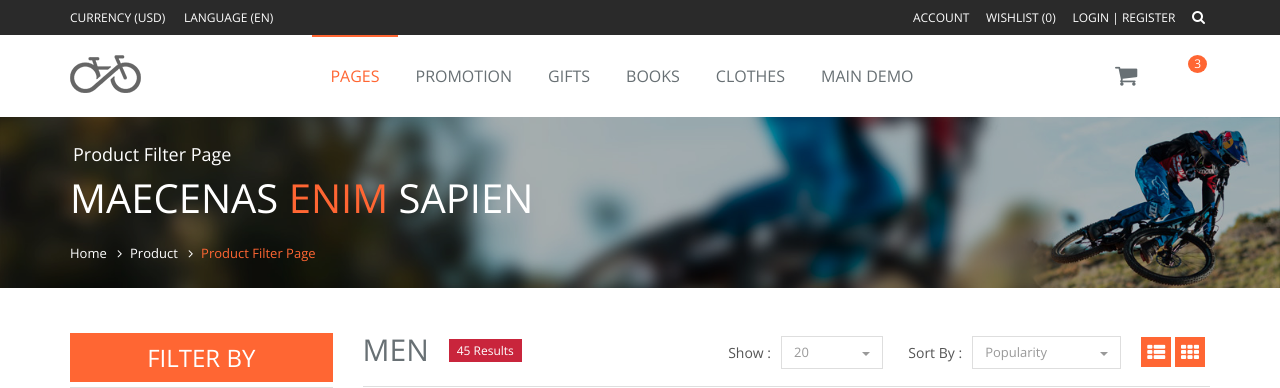
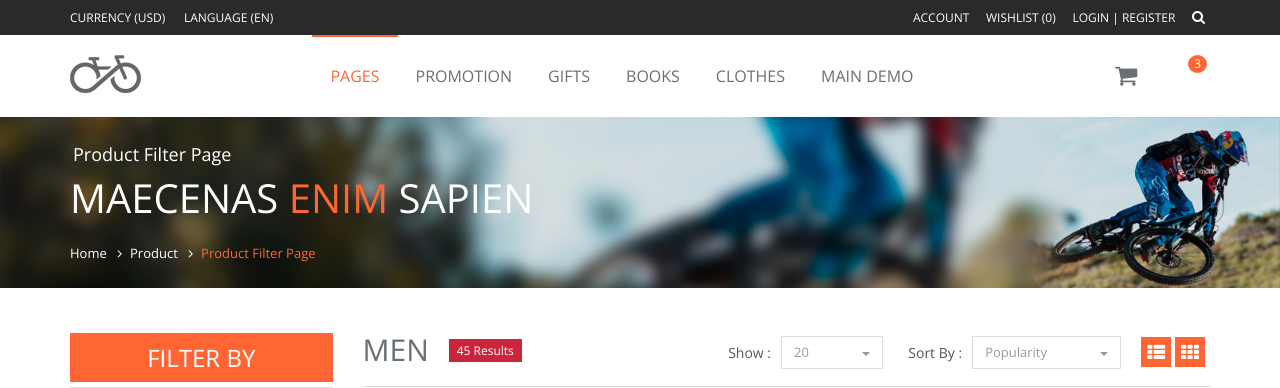
Before and after one commit to ptflp/velik.ru, a PHP site: page /shop-ui-filter-grid.html in a window 1280 px wide. Shown: the top 388 px of the page. Run offline with PHP 8.4, Linux system fonts and the light colour scheme; some libraries are stand-ins or nearby versions.

Commit message:
breadcrumb overlay

```diff
--- a/assets/css/shop.style.css
+++ b/assets/css/shop.style.css
@@ -62,6 +62,7 @@ li:first-child {
 ------------------------------------*/
 .wrapper {
   background: #fff;
+  overflow-x: hidden;
 }
 
 .boxed-layout {
@@ -2609,7 +2610,7 @@ li:first-child {
   height: 100%;
   content: " ";
   position: absolute;
-  background: rgba(0,0,0,0.3);
+  background: rgba(0, 0, 0, 0.1);
 }
 
 .breadcrumbs-v4 .container {
```
